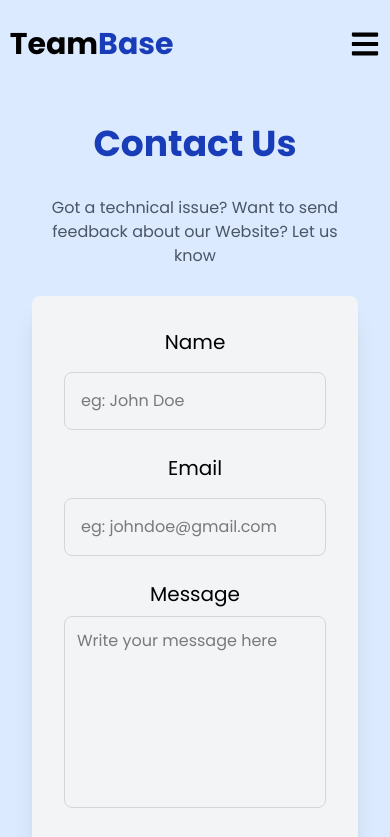
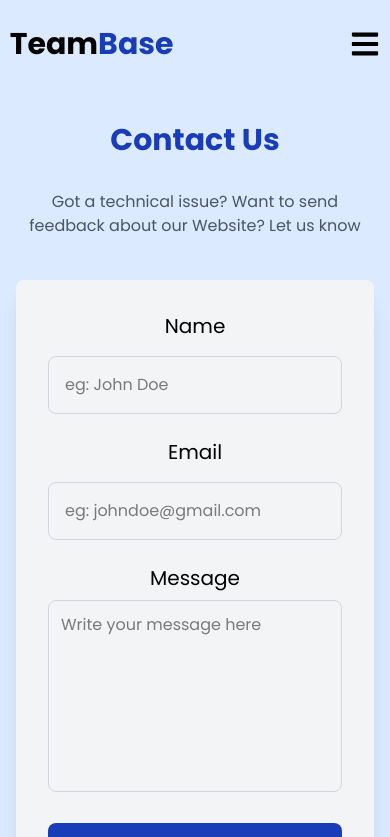
Before and after one commit to Izzeddin-Samara/TeamBase, a React (Vite) app in the folder Client/: page /contact in a window 390 px wide. Shown: the top 837 px of the page. Built offline with nearby package versions, Linux system fonts and the light colour scheme.

Commit message:
Update style for Contact component

```diff
--- a/Client/src/components/Contact.tsx
+++ b/Client/src/components/Contact.tsx
@@ -122,10 +122,10 @@ const Contact: React.FC = () => {
       <Navbar />
 
       {/* Contact Header */}
-      <div className=" max-w-6xl mx-auto h-auto p-8 ">
+      <div className=" max-w-6xl mx-auto h-auto p-4 ">
         <div className="flex items-center h-[200px]">
           <div className="text-center w-full">
-            <h1 className="text-4xl font-bold mb-4 text-blue-800 lg:text-5xl md:text-3xl sm:text-lg">
+            <h1 className="text-3xl font-bold mb-4 text-blue-800 lg:text-5xl md:text-3xl">
               Contact Us
             </h1>
             <p className="text-md sm:text-lg lg:text-lg text-gray-600 mt-8 mx-auto">
@@ -149,7 +149,7 @@ const Contact: React.FC = () => {
         {/* Contact body*/}
         <div className="w-full">
           <div className="max-w-7xl bg-gray-100 mx-auto h-auto p-4 rounded-lg shadow-xl ">
-            <div className="grid grid-cols-1 sm:grid-col-2 lg:grid-cols-2 gap-8">
+            <div className="grid grid-cols-1 md:grid-cols-2 lg:grid-cols-2 gap-8">
               {/* Contact Form*/}
               <div>
                 <form
```
